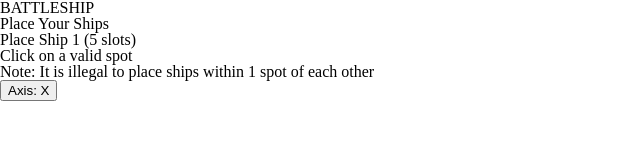
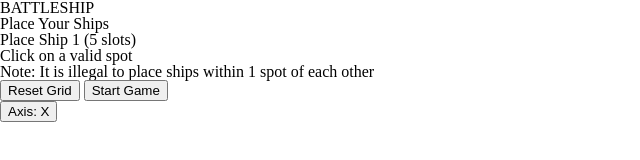
Before and after one commit to omardevelops/battleship, a plain HTML site: page index.html in a window 1280 px wide. Shown: the whole page, without its empty margins (0-640 px from the left). Drawn offline with Linux system fonts and the light colour scheme.

Commit message:
add: Reset grid

```diff
--- a/index.html
+++ b/index.html
@@ -23,7 +23,12 @@
       <h2>Click on a valid spot</h2>
       <h3>Note: It is illegal to place ships within 1 spot of each other</h3>
     </div>
-    <button id="axis">Axis: X</button>
+    <div>
+      <button class="menu" id="reset">Reset Grid</button>
+      <button class="menu" id="start">Start Game</button>
+    </div>
+    <button id="axis" class="menu">Axis: X</button>
+
     <div id="grid-container">
       <div class="grid"></div>
     </div>
```
